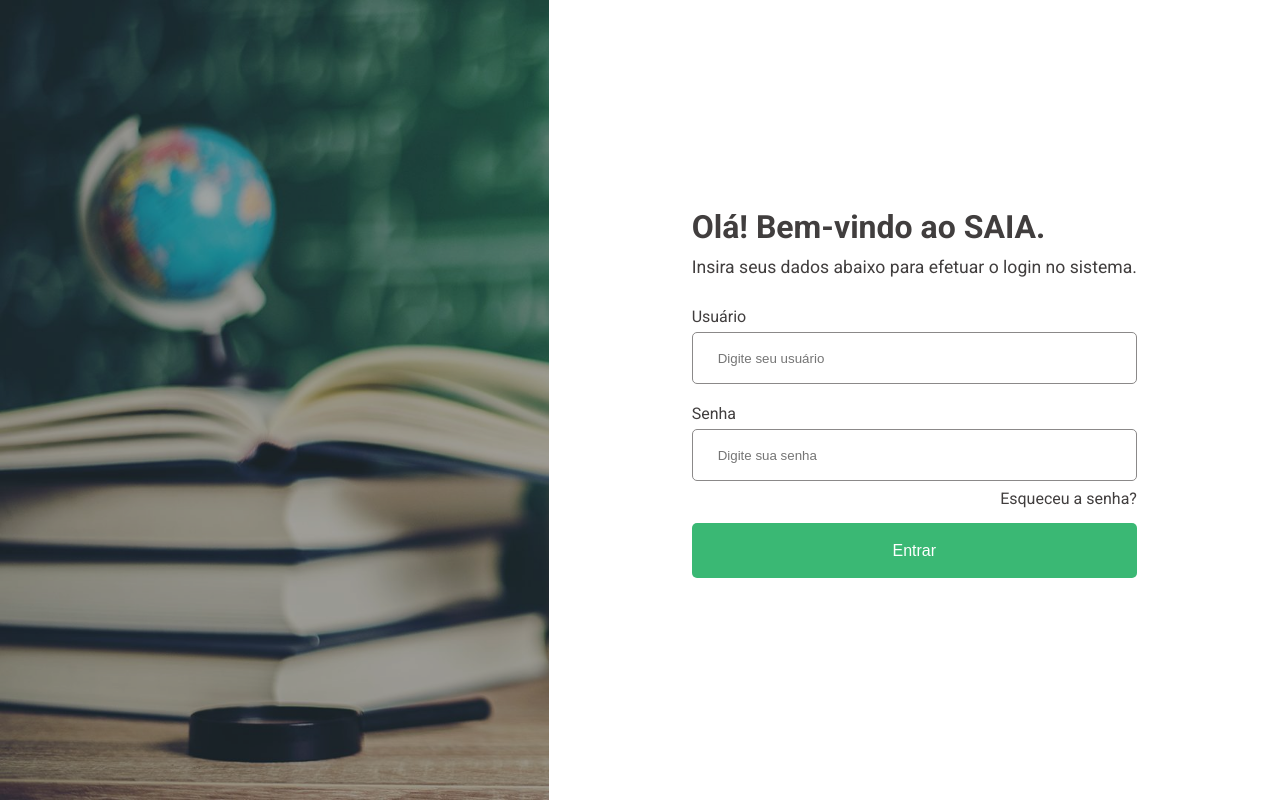
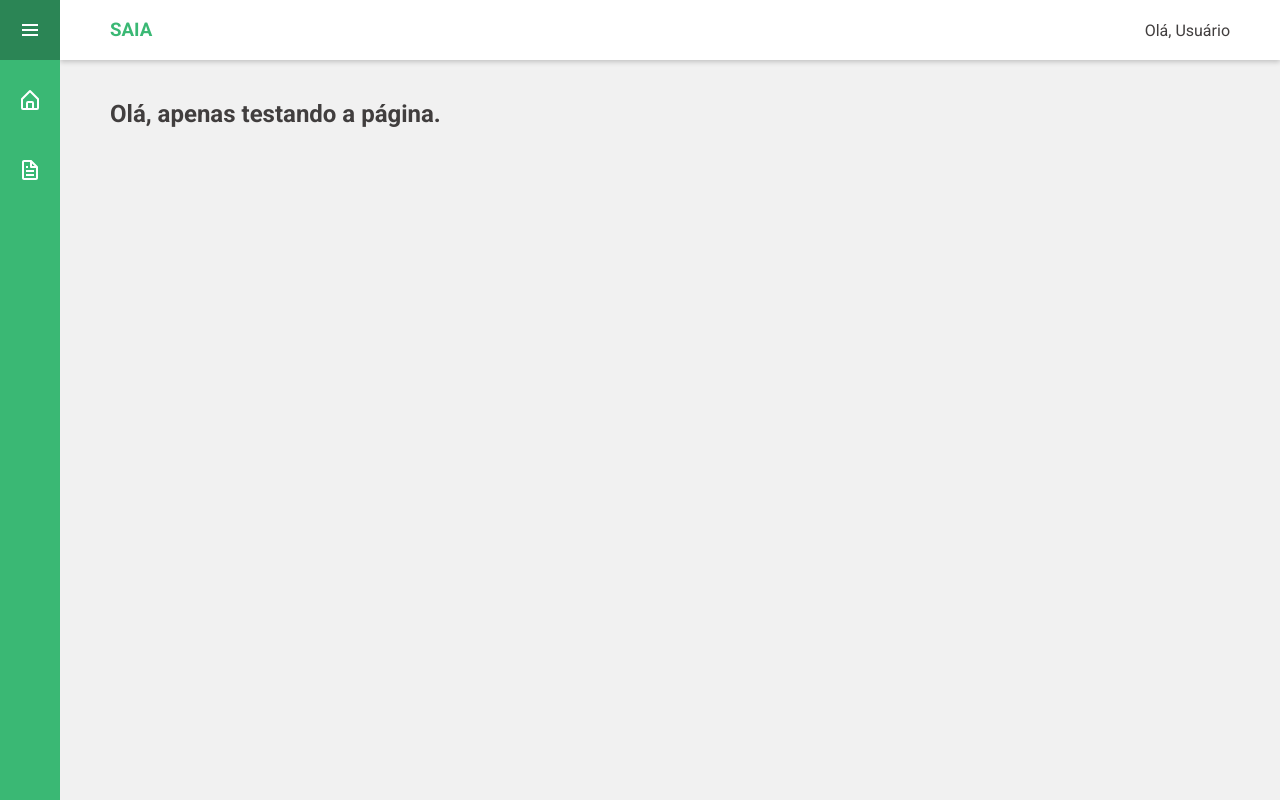
Before and after one commit to Projeto-Integrador-6/SAIA-front-end, a React app: page /educational_test in a window 1280 px wide. Built offline with nearby package versions, Linux system fonts and the light colour scheme.

Commit message:
Adicionando página de avaliação

```diff
--- a/src/components/Sidebar/index.css
+++ b/src/components/Sidebar/index.css
@@ -5,7 +5,7 @@
   background: var(--green);
   overflow: hidden;
 
-  transition: 0.5s;
+  transition: 0.4s;
 
   z-index: 9999999;
 }
@@ -15,15 +15,18 @@
 }
 
 .sidebar ul {
-  position: absolute;
   top: 0;
   left: 0;
   width: 100%;
+
+  list-style: none;
 }
 
 .sidebar ul li{
   position: relative;
   width: 100%;
+
+  margin-bottom: 10px;
 }
 
 .sidebar ul li a, .toggle .toggle-btn {
@@ -35,6 +38,7 @@
   color: var(--white);
 
   transition: 0.5s background;
+
 }
 
 .sidebar ul li a:hover {
@@ -49,12 +53,12 @@
   align-items: center;
   position: relative;
 
-  padding: 0 5px;
+  padding: 0 15px;
   height: 60px;
 
   white-space: nowrap;
 
-  font-size: 1rem;
+  font-size: 1.1rem;
 }
 
 .sidebar ul li a .icon, .toggle .toggle-btn {
@@ -64,7 +68,6 @@
   position: relative;
   min-width: 60px;
   height: 60px;
-
 }
 
 .sidebar ul li a .icon svg, .toggle .toggle-btn svg {
@@ -94,7 +97,7 @@
   min-height: 90vh;
   left: 60px;
   width: calc(100% - 60px);
-  transition: all 0.5s ease;
+  transition: all 0.4s ease;
 }
 
 .body .content {
@@ -114,7 +117,7 @@
 	-webkit-box-shadow: 0px 2px 5px rgba(0, 0, 0, 0.2);
 	-moz-box-shadow: 0px 2px 5px rgba(0, 0, 0, 0.2);
 
-  transition: all 0.5s ease;
+  transition: all 0.4s ease;
 
   display: flex;
   justify-content: space-between;
--- a/src/components/Sidebar/index.js
+++ b/src/components/Sidebar/index.js
@@ -25,15 +25,16 @@ export default function Sidebar({ ...props }) {
           <li>
             <Link to="/">
               <span className="icon"><BiHomeAlt /></span>
-              <span className="title">Home</span>
+              <span className="title">Início</span>
             </Link>
           </li>
           <li>
-            <Link to="/">
+            <Link to="/educational_test">
               <span className="icon"><BiFile /></span>
               <span className="title">Avaliações</span>
             </Link>
           </li>
+
         </ul>
       </div>
       <div className="body">
--- /dev/null
+++ b/src/pages/EducationalTest/index.js
@@ -0,0 +1,10 @@
+import React from "react";
+import Sidebar from "../../components/Sidebar";
+
+export default function EducationalTest(){
+  return(
+    <Sidebar>
+      <h2>Olá, apenas testando a página.</h2>
+    </Sidebar>
+  )
+}
--- a/src/routes.js
+++ b/src/routes.js
@@ -3,9 +3,11 @@ import { BrowserRouter, Switch, Route } from 'react-router-dom';
 
 import Login from './pages/Login';
 import Home from './pages/Home';
+import EducationalTest from "./pages/EducationalTest";
 import ForgottenPassword from "./pages/ForgottenPassword";
 
 import history from './history/index';
+
 
 export default function Routes() {
   return (
@@ -13,6 +15,7 @@ export default function Routes() {
       <Switch>
         <Route path="/forgotten_password" component={ForgottenPassword} />
         <Route path="/home" component={Home} />
+        <Route path="/educational_test" component={EducationalTest} />
         <Route path="/" component={Login} />
       </Switch>
     </BrowserRouter>
```
Also changed, not shown: src/pages/EducationalTest/index.css (added).
